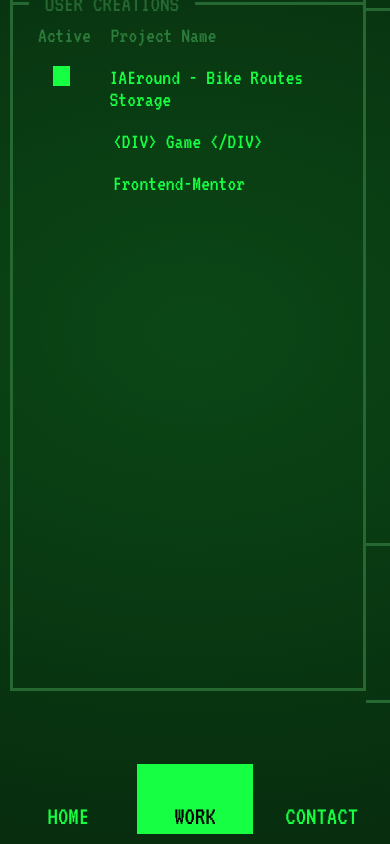
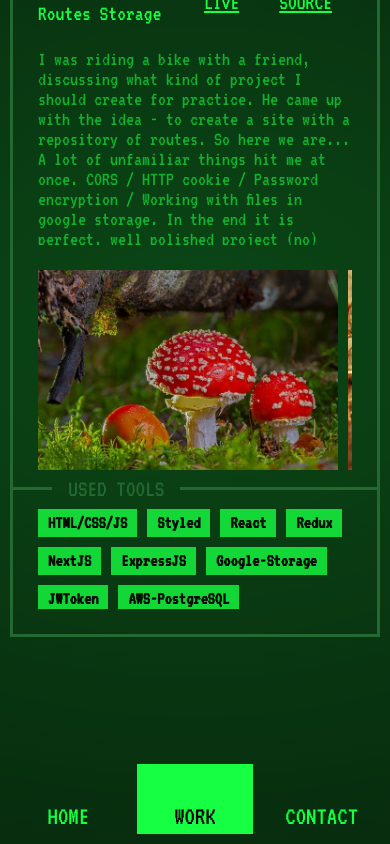
Before and after one commit to FalejevV/portfolio-page, a React (Create React App) app: page / in a window 390 px wide. Both pictures are taken after a click on the button "WORK". Shown: the part 180-1024 px from the top of the page. Built offline with nearby package versions, Linux system fonts and the light colour scheme.

Commit message:
Some work-page is adaptive. Added isSmallScreen hook, some other  visual/adaptive changes

```diff
--- a/src/components/SkillItem/SkillItem.styled.tsx
+++ b/src/components/SkillItem/SkillItem.styled.tsx
@@ -23,16 +23,30 @@ export const SkillItemContainer = styled.div<{
     &:hover{
         opacity:1;
     }
+
+    @media(max-width:600px){
+        max-width: 70px;
+        max-height: 70px;
+    }
 `
 
 export const SkillImage = styled.img`
     width:100%;
     max-width:70px;
     aspect-ratio: 1/1;
+
+    @media(max-width:600px){
+        max-width: 30px;
+        max-height: 30px;
+    }
 `
 
 export const SkillName = styled(PText)`
     color:black;
     font-weight:bold;
     font-size:22px;
+
+    @media(max-width:600px){
+        font-size:18px;
+    }
 `
--- a/src/components/Tag/Tag.styled.tsx
+++ b/src/components/Tag/Tag.styled.tsx
@@ -12,4 +12,9 @@ export const TagText = styled.p`
     &:hover{
         opacity:1;
     }
+
+    @media(max-width:650px){
+        font-size:18px;
+        padding:5px 10px;
+    }
 `
--- a/src/components/WorkAbout/WorkAbout.styled.tsx
+++ b/src/components/WorkAbout/WorkAbout.styled.tsx
@@ -9,6 +9,10 @@ export const WorkAboutContainer = styled.div`
     flex-direction: column;
     gap:25px;
     position:relative;
+
+    @media(max-width:940px){
+        height: 540px;
+    }
 `
 
 export const WorkAboutTitle = styled(PText)`
@@ -16,6 +20,10 @@ export const WorkAboutTitle = styled(PText)`
 
     @media(max-width:1200px){
         font-size:24px;
+    }
+
+    @media(max-width:650px){
+        font-size:22px;
     }
 `
 
@@ -36,6 +44,10 @@ export const WorkAboutText = styled(PText)`
     &:hover{
         opacity: 1;
     }
+
+    @media(max-width:650px){
+        font-size:20px;
+    }
 `
 export const WorkAboutImageContainer = styled.div`
     display: flex;
@@ -44,6 +56,8 @@ export const WorkAboutImageContainer = styled.div`
     max-height: 200px;
     overflow: scroll;
     position:relative;
+
+
 `
 
 export const WorkAboutImages = styled.div`
--- a/src/components/WorkAbout/WorkAbout.tsx
+++ b/src/components/WorkAbout/WorkAbout.tsx
@@ -9,6 +9,7 @@ import { Link } from "../../styles/Style.styled";
 function WorkAbout(props:{
     data:IProject
 }){
+
     return(
         <WorkAboutContainer>
             <WorkAboutTitleContainer>
--- a/src/components/WorkRow/WorkRow.styled.tsx
+++ b/src/components/WorkRow/WorkRow.styled.tsx
@@ -8,6 +8,10 @@ export const WorkRowContainer = styled.div`
     align-items: center;
     padding-left: 20px;
     gap:30px;
+
+    @media(max-width:1270px){
+        align-items: flex-start;
+    }
 
     @media(max-width:1000px){
         padding-left:15px;
--- /dev/null
+++ b/src/hooks/useSmallScreenEffect.tsx
@@ -0,0 +1,48 @@
+import { useEffect, useState } from "react";
+
+
+
+function useSmallScreenEffect(){
+    const [isSmallScreen, setIsSmallScreen] = useState(false);
+
+    useEffect(() => {
+        if(window.innerWidth <= 940){
+            if(!isSmallScreen){
+                setIsSmallScreen(true);
+            }
+        }
+
+        window.addEventListener('resize', () => {
+            if(window.innerWidth <= 940){
+                if(!isSmallScreen){
+                    setIsSmallScreen(true);
+                }
+            }else{
+                if(isSmallScreen){
+                    setIsSmallScreen(false);
+                }
+            }
+        })
+
+        return () => {
+            window.removeEventListener('resize', () => {
+                if(window.innerWidth <= 940){
+                    if(!isSmallScreen){
+                        setIsSmallScreen(true);
+                    }
+                }else{
+                    if(isSmallScreen){
+                        setIsSmallScreen(false);
+                    }
+                }
+            })
+        }
+
+    },[isSmallScreen]);
+
+
+    return [isSmallScreen];
+}
+
+
+export default useSmallScreenEffect;
--- a/src/layout/HomePage/HomePage.tsx
+++ b/src/layout/HomePage/HomePage.tsx
@@ -1,49 +1,14 @@
-import { useEffect, useState } from "react";
 import UIBorderStat from "../../components/UIBorderStat/UIBorderStat";
 import { PContainer, PText } from "../../styles/Style.styled";
 import SkillItemList from "../SkillItemList";
 import { AlertSVG, HomePageGrid, UserAboutContainer, UserIntroContainer, UserSkillsContainer } from "./HomePage.styled";
+import useSmallScreenEffect from "../../hooks/useSmallScreenEffect";
 
 function HomePage(props:{
     toggle:boolean;
 }){
 
-    const [isSmallScreen, setIsSmallScreen] = useState(false);
-
-    useEffect(() => {
-        if(window.innerWidth <= 940){
-            if(!isSmallScreen){
-                setIsSmallScreen(true);
-            }
-        }
-
-        window.addEventListener('resize', () => {
-            if(window.innerWidth <= 940){
-                if(!isSmallScreen){
-                    setIsSmallScreen(true);
-                }
-            }else{
-                if(isSmallScreen){
-                    setIsSmallScreen(false);
-                }
-            }
-        })
-
-        return () => {
-            window.removeEventListener('resize', () => {
-                if(window.innerWidth <= 940){
-                    if(!isSmallScreen){
-                        setIsSmallScreen(true);
-                    }
-                }else{
-                    if(isSmallScreen){
-                        setIsSmallScreen(false);
-                    }
-                }
-            })
-        }
-
-    },[isSmallScreen]);
+    const [isSmallScreen] = useSmallScreenEffect();
 
     return(
         <PContainer toggle={props.toggle}>
--- a/src/layout/TopStatsBar.tsx
+++ b/src/layout/TopStatsBar.tsx
@@ -9,9 +9,10 @@ const TopStatsBarContainer = styled.div`
     height:fit-content;
     z-index: 4;
     padding-top:35px;
+
     @media(max-width:500px){
         margin-top:-20px;
-        height: 150px;
+        height: 90px;
     }
 `
 
--- a/src/layout/WorkPage/WorkPage.styled.tsx
+++ b/src/layout/WorkPage/WorkPage.styled.tsx
@@ -5,6 +5,7 @@ export const WorkPageContainer = styled.div`
     height:100%;
     display: flex;
 `
+
 
 export const WPCreationListGrid = styled.div`
     display: grid;
@@ -15,6 +16,11 @@ export const WPCreationListGrid = styled.div`
     grid-auto-rows:40px;
     column-gap:20px;
 
+    @media(max-width:1270px){
+        max-width: 370px;
+        grid-auto-rows:max-content;
+        row-gap:20px;
+    }
 
     @media(max-width:1000px){
         grid-auto-rows:35px;
@@ -52,3 +58,19 @@ export const TagsContainer = styled.div`
     overflow-x:hidden;
     overflow-y: scroll;
 `
+
+
+
+export const MobileContainer = styled(WorkPageContainer)`
+    flex-direction: column;
+    width:100%;
+    gap:50px;
+    max-height: unset;
+    overflow-y: scroll;
+    max-height: 700px;
+    padding-top: 4px;
+
+    ${WPProjectReviewContainer}{
+        border:3px solid ${({ theme }) => theme.dimmColor || "red"};
+    }
+`
--- a/src/layout/WorkPage/WorkPage.tsx
+++ b/src/layout/WorkPage/WorkPage.tsx
@@ -1,12 +1,13 @@
 import UIBorderStat from "../../components/UIBorderStat/UIBorderStat";
 import WorkRow from "../../components/WorkRow/WorkRow";
 import { PContainer, PText } from "../../styles/Style.styled";
-import { TagsContainer, WPCreationListGrid, WPProjectReviewContainer, WPProjectReviewMainContainer, WorkPageContainer } from "./WorkPage.styled";
-import projects from "../../projects";
+import {  MobileContainer, TagsContainer, WPCreationListGrid, WPProjectReviewContainer, WPProjectReviewMainContainer, WorkPageContainer } from "./WorkPage.styled";
+import projects, { IProject } from "../../projects";
 import { useState } from "react";
 import WorkAbout from "../../components/WorkAbout/WorkAbout";
 import Tag from "../../components/Tag/Tag";
 import { nanoid } from "nanoid";
+import useSmallScreenEffect from "../../hooks/useSmallScreenEffect";
 
 
 function WorkPage(props:{
@@ -14,11 +15,13 @@ function WorkPage(props:{
 }){
 
     const [currentProject,setCurrentProject] = useState(0);
+    const [isSmallScreen] = useSmallScreenEffect();
 
 
     return(
         <PContainer toggle={props.toggle}>
             <WorkPageContainer>
+                    {!isSmallScreen && <>
                         <UIBorderStat leftTitleLineWidth="11%" fullCorner title={"USER CREATIONS"} element={
                         <WPCreationListGrid>
                             <PText dimm textAlign="left">Active</PText>
@@ -38,6 +41,27 @@ function WorkPage(props:{
                                 </TagsContainer>
                             }/>
                         </WPProjectReviewContainer>
+
+                    </>
+                    }
+
+                    {isSmallScreen && <MobileContainer>
+                        {projects.map((project:IProject) =>
+                        <WPProjectReviewContainer>
+                            <WPProjectReviewMainContainer>
+                                <WorkAbout data={project} />
+                            </WPProjectReviewMainContainer>
+
+                            <UIBorderStat leftTitleLineWidth="20%" title={"USED TOOLS"} noBottom noLeft noRight element={
+                                <TagsContainer>
+                                    {projects[currentProject].usedTools.map((tool:string) => <Tag key={nanoid()} title={tool} />)}
+                                </TagsContainer>
+                            }/>
+                        </WPProjectReviewContainer>)}
+                    </MobileContainer>
+                    }
+
+
             </WorkPageContainer>
         </PContainer>
     )
--- a/src/projects.tsx
+++ b/src/projects.tsx
@@ -9,7 +9,7 @@ const projects:IProject[]= [
         ],
         liveLink:"https://iaeround.xyz/",
         sourceLink:"https://github.com/FalejevV/iaeround-frontend",
-        usedTools:["HTML/CSS/JS", "Styled", "React", "NextJS", "ExpressJS", "Google-Storage", "JWToken", "AWS-PostgreSQL", "ALotOfPain"],
+        usedTools:["HTML/CSS/JS", "Styled", "React", "Redux", "NextJS", "ExpressJS", "Google-Storage", "JWToken", "AWS-PostgreSQL", "*ALotOfPain*"],
     },
     {
         name:"<DIV> Game </DIV>",
@@ -33,7 +33,7 @@ const projects:IProject[]= [
         ],
         liveLink:"https://google.com",
         sourceLink:"https://google.com",
-        usedTools:["ass","ass2","ass3"],
+        usedTools:["HTML/CSS/JS", "Styled", "React", "*maybe* API"],
     },
 ]
 
--- a/src/styles/Style.styled.tsx
+++ b/src/styles/Style.styled.tsx
@@ -38,7 +38,6 @@ export const PContainer = styled.div<{
     align-items: center;
     font-size: 40px;
     padding:50px 0px;
-
     @media(max-width:880px){
         padding-bottom: 20px;
     }
```
Lines whose indentation alone changed are shown as unchanged.
